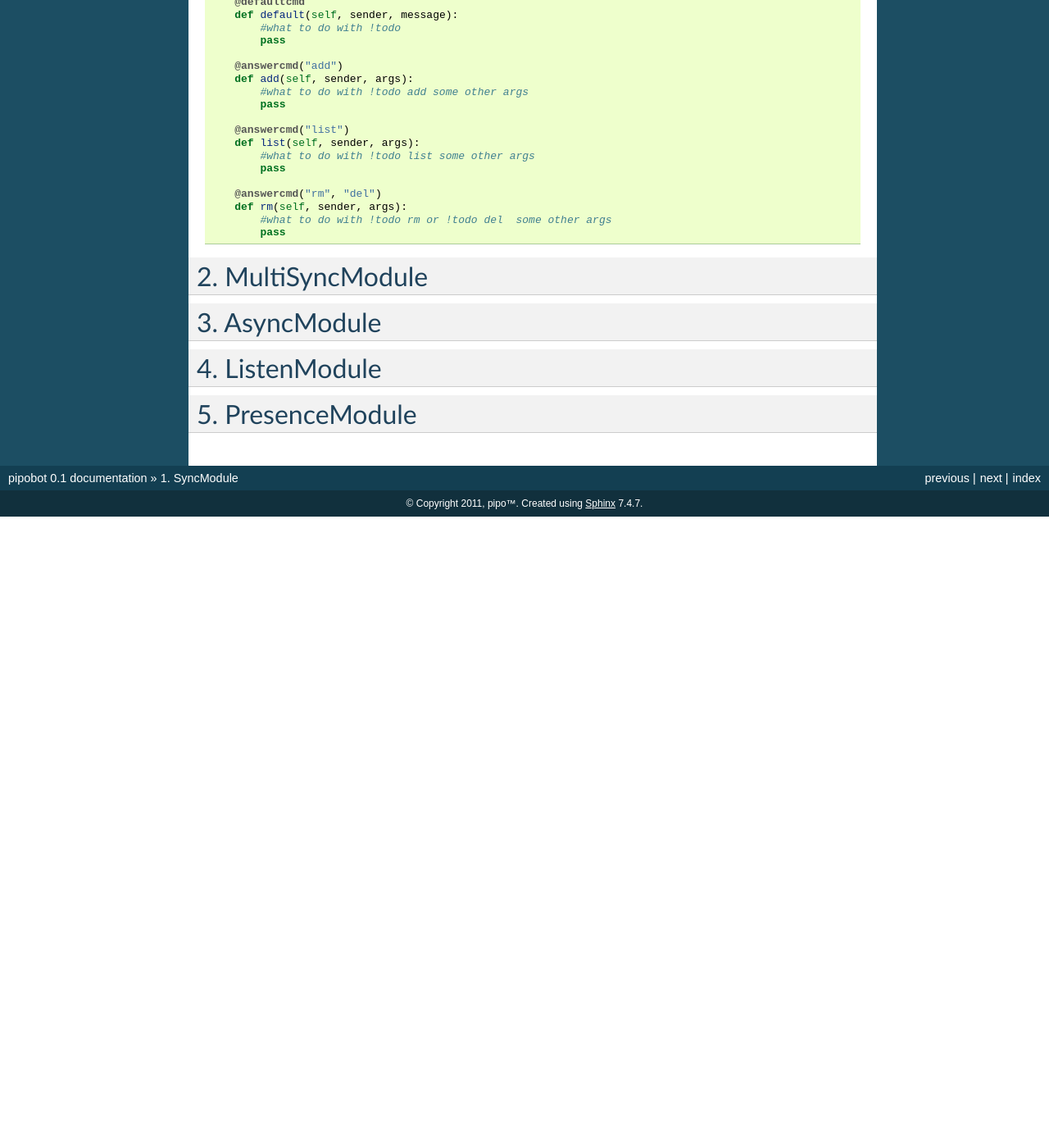
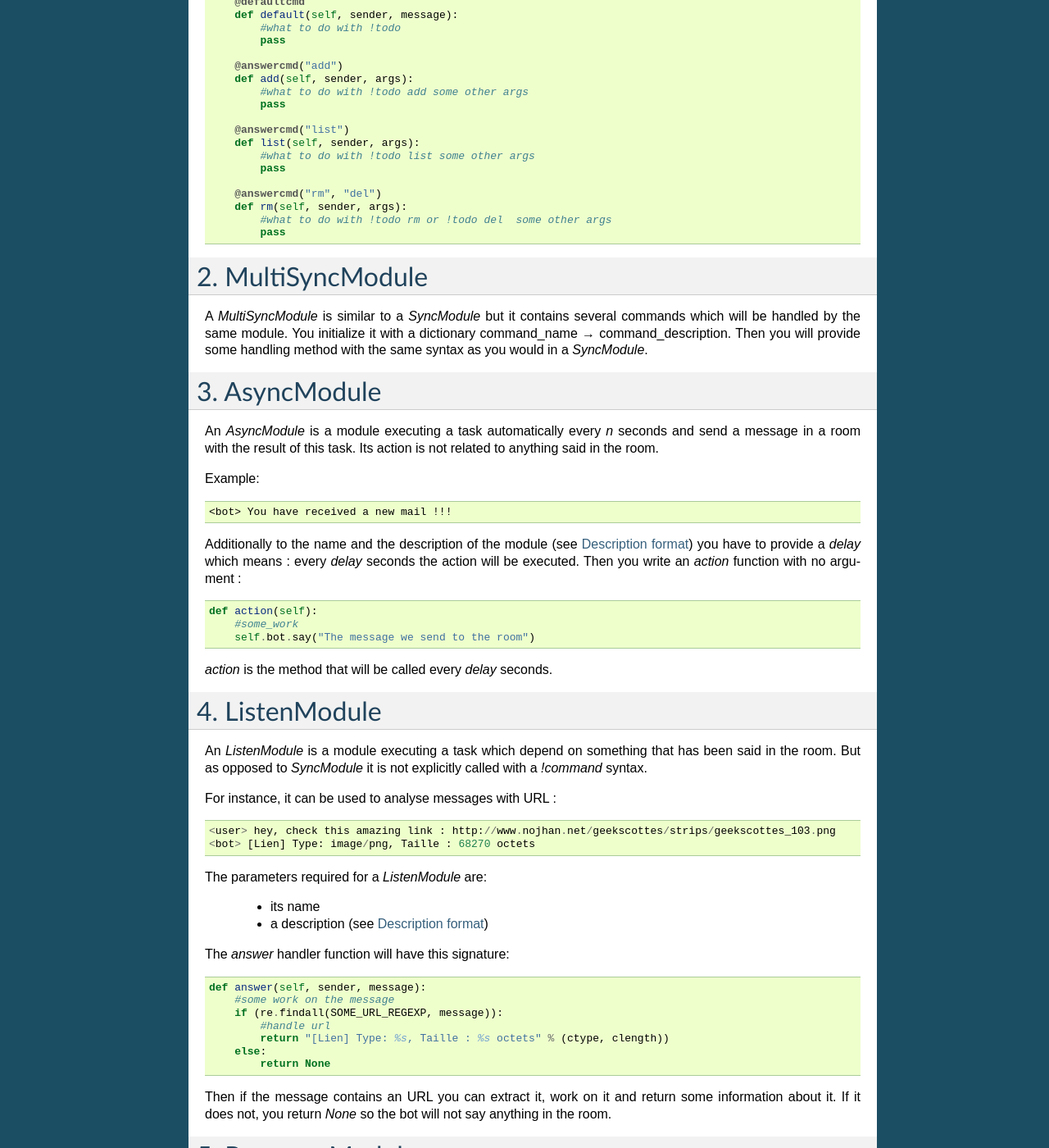
Before and after one commit to pipoteam/pipobot, a Sphinx documentation site: the page built from doc/source/modules_specs.rst, in a window 1280 px wide and 1400 px high, scrolled down 1132 px. Shown: the whole window at 82% size. Built offline with Sphinx 7.4.7, drawn with Linux system fonts in a browser that asks for light colours; before the commit the page ends 1762 px from its top, so only the background shows below that; some of the changed text lies outside the part shown.

Commit message:
some doc

```diff
--- a/doc/source/modules_specs.rst
+++ b/doc/source/modules_specs.rst
@@ -88,17 +88,83 @@ For instance the skeleton of the **todo** module will be:
 MultiSyncModule
 ===============
 
+A *MultiSyncModule* is similar to a *SyncModule* but it contains several commands which will be handled
+by the same module. You initialize it with a dictionary command_name → command_description.
+Then you will provide some handling method with the same syntax as you would in a *SyncModule*.
+
 .. _async_module:
 
 AsyncModule
 ===========
+
+An *AsyncModule* is a module executing a task automatically every `n` seconds and send a message in a room
+with the result of this task. Its action is not related to anything said in the room.
+
+Example::
+
+    <bot> You have received a new mail !!!
+
+Additionally to the name and the description of the module (see :ref:`desc_syntax`) you have to provide a
+`delay` which means : every `delay` seconds the action will be executed.
+Then you write an `action` function with no argument :
+
+.. code-block:: python
+
+    def action(self):
+        #some_work
+        self.bot.say("The message we send to the room")
+
+`action` is the method that will be called every `delay` seconds.
 
 .. _listen_module:
 
 ListenModule
 ============
 
+An *ListenModule* is a module executing a task which depend on something that has been said in the room.
+But as opposed to *SyncModule* it is not explicitly called with a `!command` syntax.
+
+For instance, it can be used to analyse messages with URL : ::
+
+    <user> hey, check this amazing link : http://www.nojhan.net/geekscottes/strips/geekscottes_103.png
+    <bot> [Lien] Type: image/png, Taille : 68270 octets
+
+The parameters required for a *ListenModule* are:
+
+    * its name
+    * a description (see :ref:`desc_syntax`)
+
+The `answer` handler function will have this signature:
+
+.. code-block:: python
+
+    def answer(self, sender, message):
+        #some work on the message
+        if (re.findall(SOME_URL_REGEXP, message)):
+            #handle url
+            return "[Lien] Type: %s, Taille : %s octets" % (ctype, clength))
+        else:
+            return None
+
+Then if the message contains an URL you can extract it, work on it and return some information about it.
+If it does not, you return `None` so the bot will not say anything in the room.
+
 .. _presence_module:
 
 PresenceModule
 ==============
+
+A *PresenceModule* is handling XMPP Presence stanza, for instance in a MUC : an user joins/leaves the room.
+The handling method is named `do_answer` with this signature:
+
+.. code-block:: python
+
+    def do_answer(self, message):
+        # some work on the message
+        if join_message:
+            self.bot.say("Hello %s !" % username)
+
+Which will result in: ::
+
+    *** user has joined
+    <bot> Hello user !!!
```
Also changed, not shown: 1 other file.
